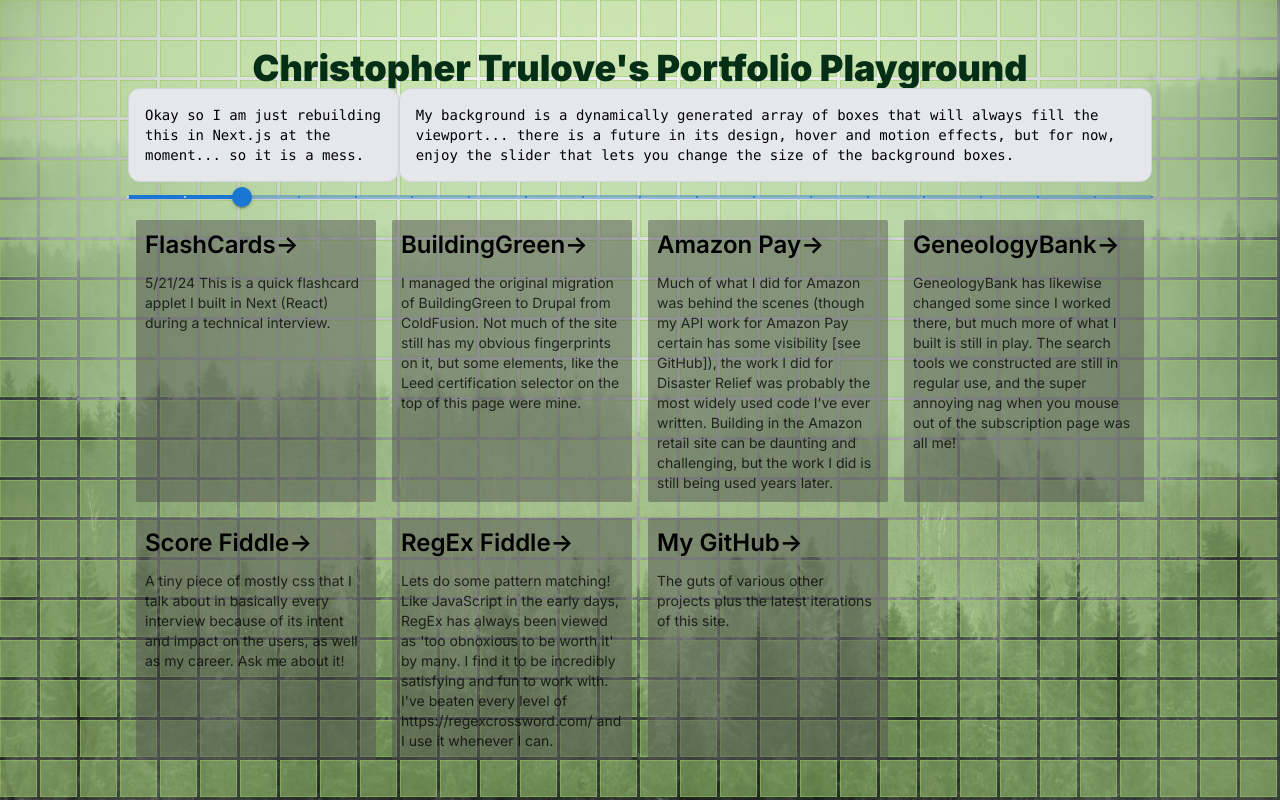
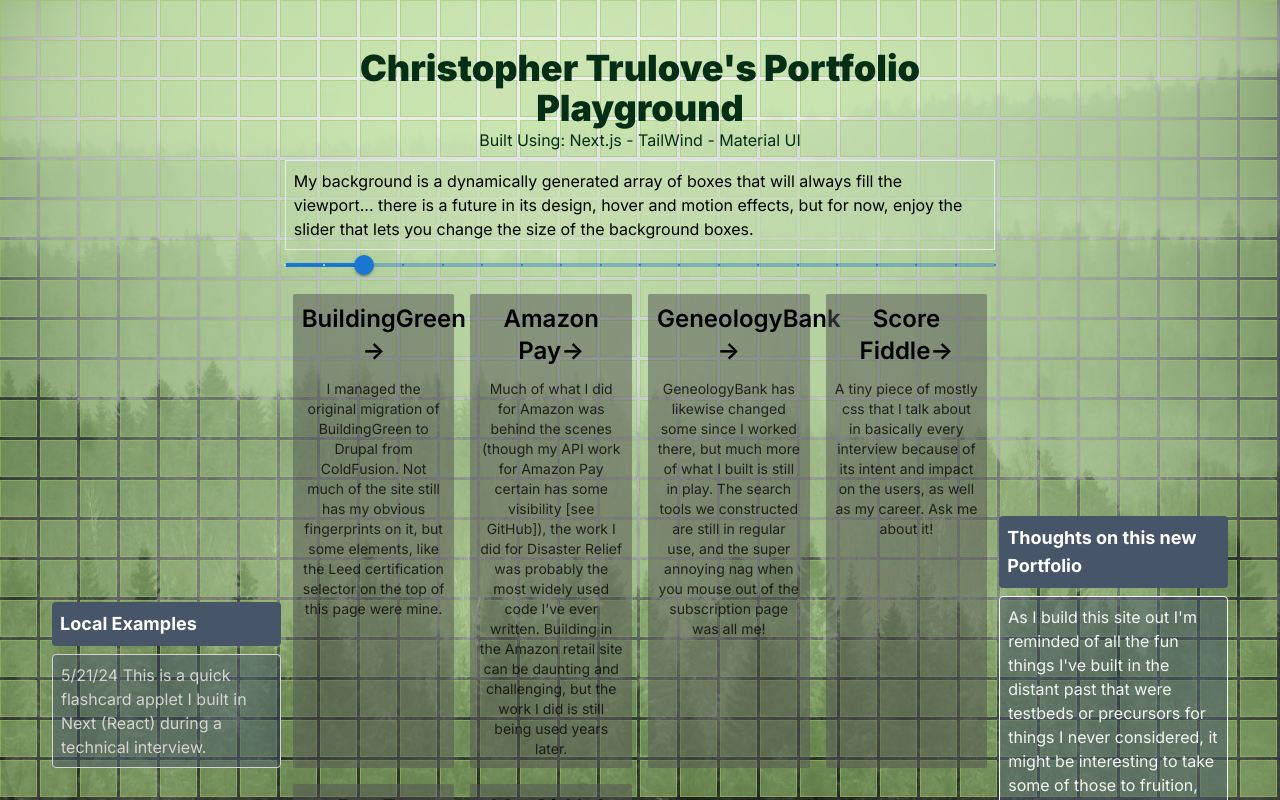
Before and after one commit to OhkaBaka/code.trulove, a Next.js app: page / in a window 1280 px wide. Shown: the top 800 px of the page. Built offline with nearby package versions, Linux system fonts and the light colour scheme.

Commit message:
Updated homepage layout and functionality

```diff
--- a/src/app/page.tsx
+++ b/src/app/page.tsx
@@ -3,6 +3,7 @@ import { useState, useEffect } from 'react'
 import Bax from '../components/bax';
 import {LinkPanel} from '../components/linkpanel';
 import {Slider} from '@mui/material';
+import Link from 'next/link';
 
 export default function Home() {
   const [baxSize,setBaxSize] = useState(40);
@@ -10,16 +11,21 @@ export default function Home() {
   return (
     <>
     <Bax baxSize={baxSize} bgSrc={"/images/bg.jpg"} />
-    <main className="flex min-h-screen flex-col items-center justify-between p-12">
+    <main className="flex min-h-screen flex-row items-center justify-between p-12">
+      <div className="w-1/5 min-h-full p-1">
+        <h2 className="font-bold text-lg text-white rounded bg-slate-600 p-2 my-2">Local Examples</h2>
+        <Link href="/flashcards" style={{backgroundColor:"rgba(71, 85, 105, .50)"}} className="border rounded border-stone-300 text-stone-300 p-2 mt-2 block hover:bg-slate-600 hover:border-stone-100 hover:text-stone-100">5/21/24 This is a quick flashcard applet I built in Next (React) during a technical interview.</Link>
+      </div>
+
+      <div className="w-3/5 min-h-full">
         <h1 className="w-full font-black text-center text-4xl text-green-950">
           Christopher Trulove&apos;s Portfolio Playground
         </h1>
-
-      <div className="z-10 w-full max-w-5xl items-center justify-between font-mono text-sm lg:flex">
-        <p className="fixed left-0 top-0 flex w-full justify-center border-b border-gray-300 p-6 text-black backdrop-blur-2xl lg:static lg:w-auto  lg:rounded-xl lg:border bg-gray-200 lg:p-4">
-          Okay so I am just rebuilding this in Next.js at the moment... so it is a mess.
+        <div className="w-full">
+          <p className="w-full justify-center text-center pb-2 text-green-950">
+            Built Using: Next.js - TailWind - Material UI
           </p>
-        <p className="fixed left-0 top-0 flex w-full justify-center border-b border-gray-300 pb-6 text-black backdrop-blur-2xl lg:static lg:w-auto  lg:rounded-xl lg:border bg-gray-200 lg:p-4">
+          <p className="w-full justify-center p-2 border text-black backdrop-blur-2xl">
             My background is a dynamically generated array of boxes that will always fill the viewport... there is a future in its design, hover and motion effects, but for now, enjoy the slider that lets you change the size of the background boxes.
           </p>
         </div>
@@ -30,15 +36,10 @@ export default function Home() {
           min={20}
           max={200}
           onChange={(evt:Event, value:number|number[], thumb:number)=>{setBaxSize((value instanceof Array) ? value[0] : value)}}
-        className="w-full max-w-5xl"
+          className="w-full"
         />
 
-      <div className="mb-32 grid text-center lg:mb-0 lg:w-full lg:max-w-5xl lg:grid-cols-4 lg:text-left">
-        <LinkPanel
-          link="/flashcards"
-          title="FlashCards"
-          description="5/21/24 This is a quick flashcard applet I built in Next (React) during a technical interview."
-        />
+        <div className="mb-32 grid text-center mb-0 w-full grid-cols-4 text-left">
           <LinkPanel
             link="https://leeduser.buildinggreen.com/credit/NC-v4.1/IPc1"
             title="BuildingGreen"
@@ -70,6 +71,14 @@ export default function Home() {
             description="The guts of various other projects plus the latest iterations of this site."
           />
         </div>
+      </div>
+      <div className="w-1/5 min-h-full p-1">
+        <h2 className="font-bold text-lg text-white rounded bg-slate-600 p-2 my-2">Thoughts on this new Portfolio</h2>
+          <div style={{backgroundColor:"rgba(71, 85, 105, .50)"}} className="border rounded p-2 mt-2 block border-stone-100 text-stone-100">
+            As I build this site out I'm reminded of all the fun things I've built in the distant past that were testbeds or precursors for things I never considered, it might be interesting to take some of those to fruition, just to see if my ideas from years ago might have teeth.
+          </div>
+      </div>
+
     </main>
     </>
   );
```
Also changed, not shown: 1 other file (tests, documents, lock files or other folders). Lines whose indentation alone changed are shown as unchanged.
